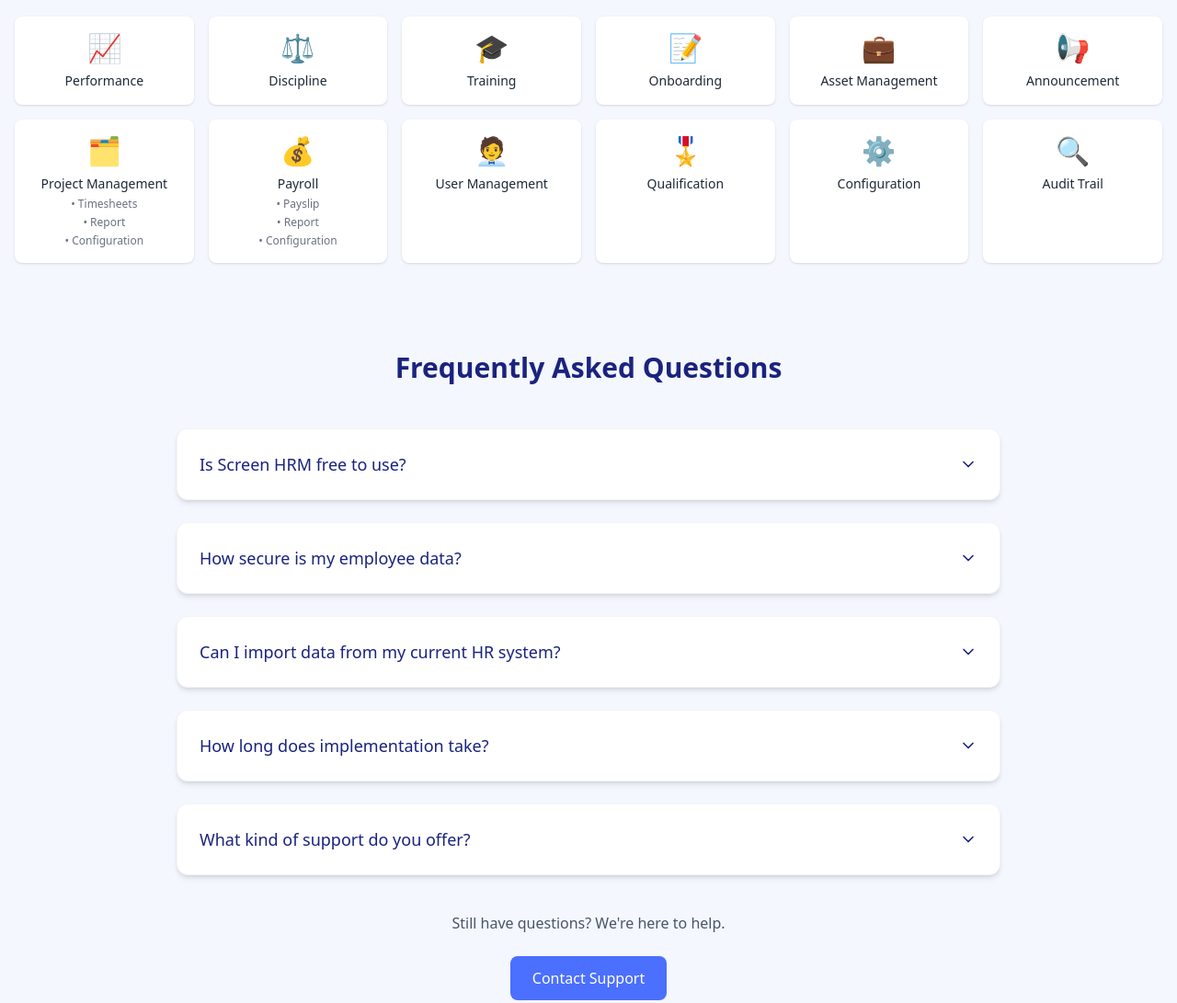
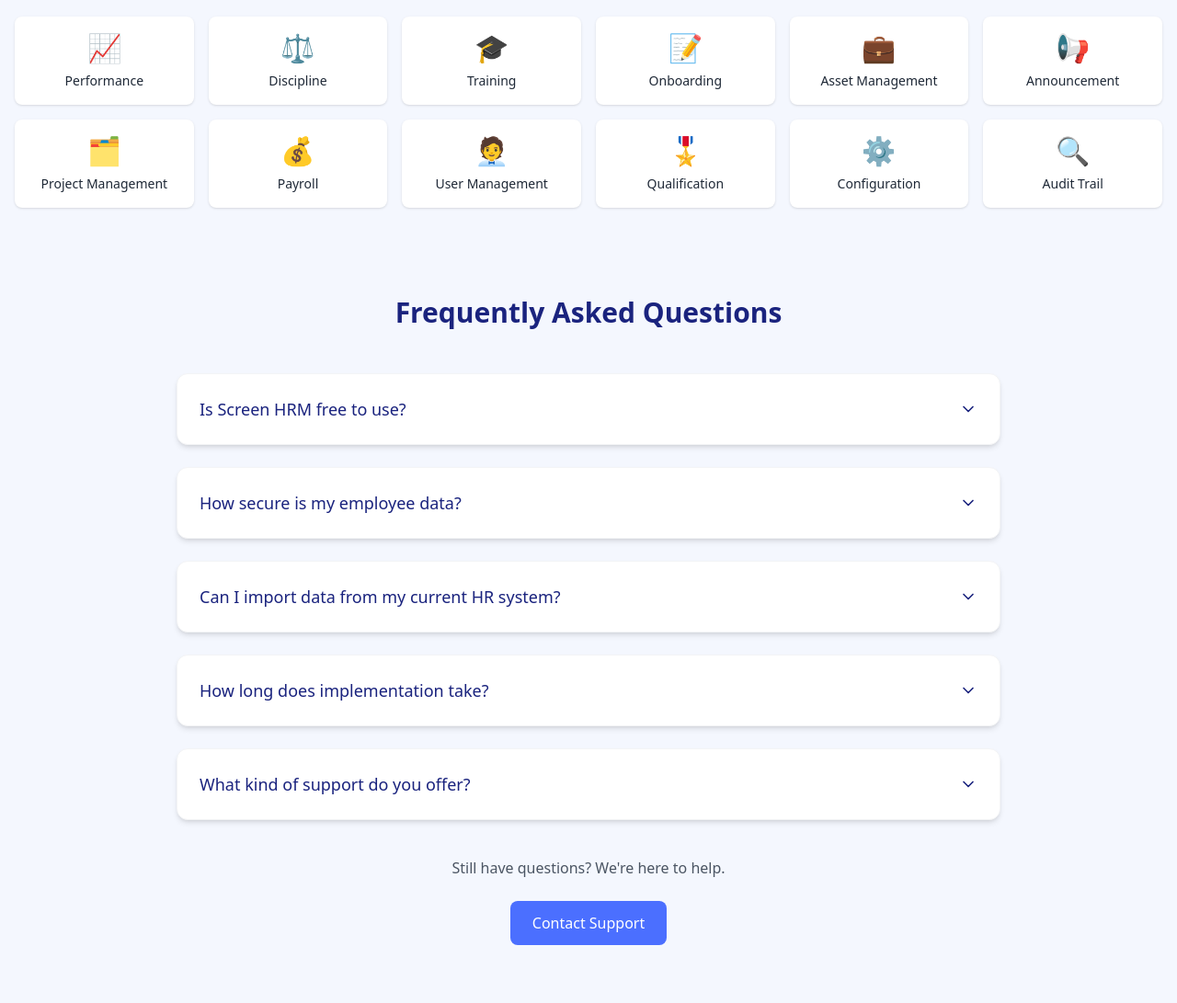
Before and after one commit to IbraJokha/HrmLanding, an Astro site: page / in a window 1280 px wide. Shown: the part 1560-2651 px from the top of the page at 92% size. Built offline with nearby package versions, Linux system fonts and the light colour scheme; Astro itself is replaced by a stand-in of ours.

Commit message:
ui visual improvbmenet

```diff
--- a/src/components/Modules.astro
+++ b/src/components/Modules.astro
@@ -11,8 +11,8 @@
   { title: 'Onboarding', icon: '📝', slug: 'onboarding', enabled: false },
   { title: 'Asset Management', icon: '💼', slug: 'asset-management', enabled: false },
   { title: 'Announcement', icon: '📢', slug: 'announcement', enabled: false },
-  { title: 'Project Management', icon: '🗂️', slug: 'project-management', features: ['Timesheets', 'Report', 'Configuration'], enabled: false },
-  { title: 'Payroll', icon: '💰', slug: 'payroll', features: ['Payslip', 'Report', 'Configuration'], enabled: false },
+  { title: 'Project Management', icon: '🗂️', slug: 'project-management', enabled: false },
+  { title: 'Payroll', icon: '💰', slug: 'payroll', enabled: false },
   { title: 'User Management', icon: '🧑‍💼', slug: 'user-management', enabled: false },
   { title: 'Qualification', icon: '🎖️', slug: 'qualification', enabled: false },
   { title: 'Configuration', icon: '⚙️', slug: 'configuration', enabled: false },
@@ -87,13 +87,6 @@
             <a href={`/modules/${module.slug}`} class="bg-white p-4 rounded-lg shadow hover:shadow-md transition flex flex-col items-center text-center hover:bg-gray-50">
               <div class="text-3xl mb-2">{module.icon}</div>
               <h3 class="text-sm font-medium text-gray-800">{module.title}</h3>
-              {module.features && (
-                <ul class="text-gray-500 text-xs space-y-1 mt-1">
-                  {module.features.map((f) => (
-                    <li>• {f}</li>
-                  ))}
-                </ul>
-              )}
             </a>
           ) : (
             <div
@@ -104,13 +97,6 @@
             >
               <div class="text-3xl mb-2">{module.icon}</div>
               <h3 class="text-sm font-medium text-gray-800">{module.title}</h3>
-              {module.features && (
-                <ul class="text-gray-500 text-xs space-y-1 mt-1">
-                  {module.features.map((f) => (
-                    <li>• {f}</li>
-                  ))}
-                </ul>
-              )}
             </div>
           )
         ))}
```
